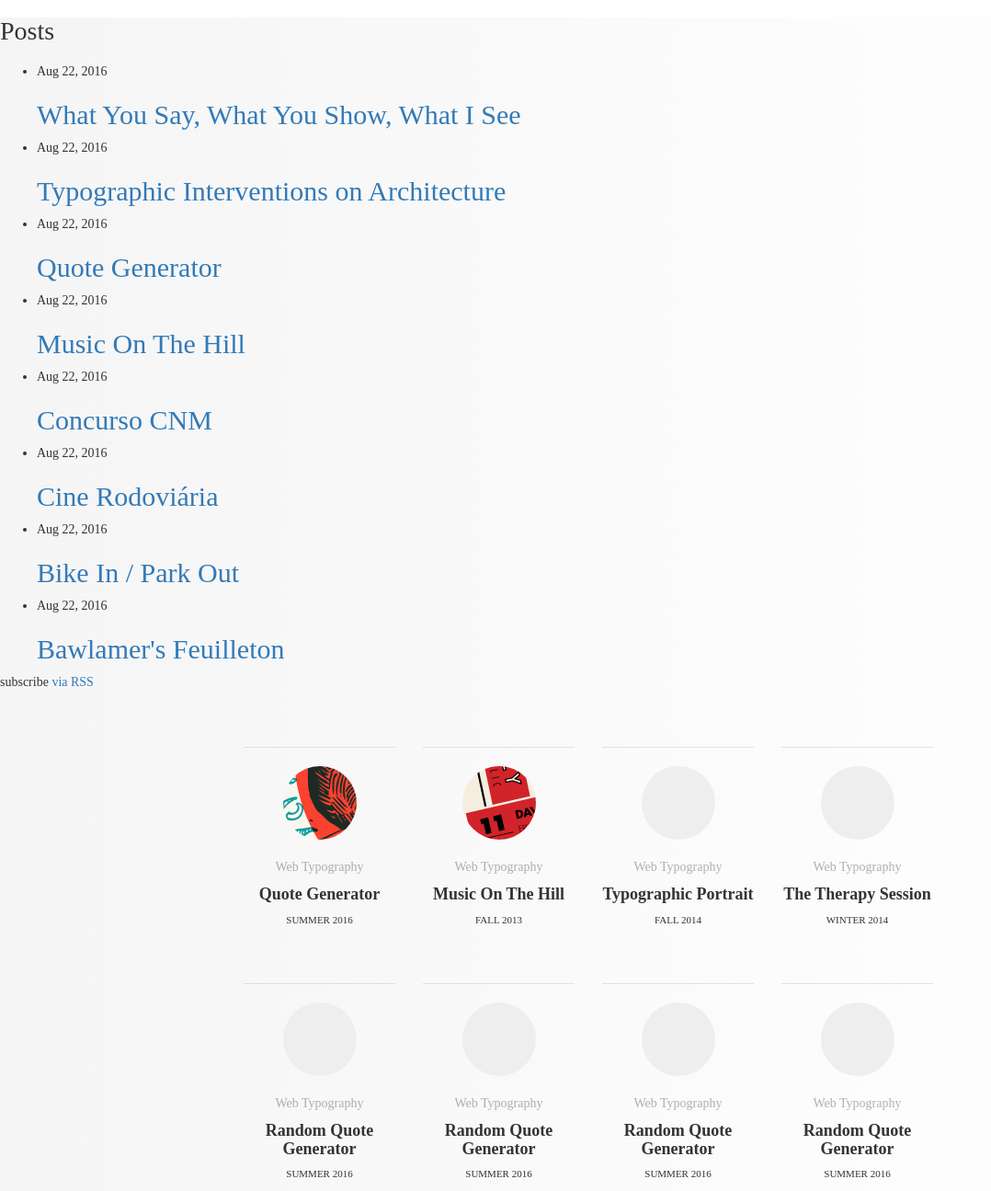
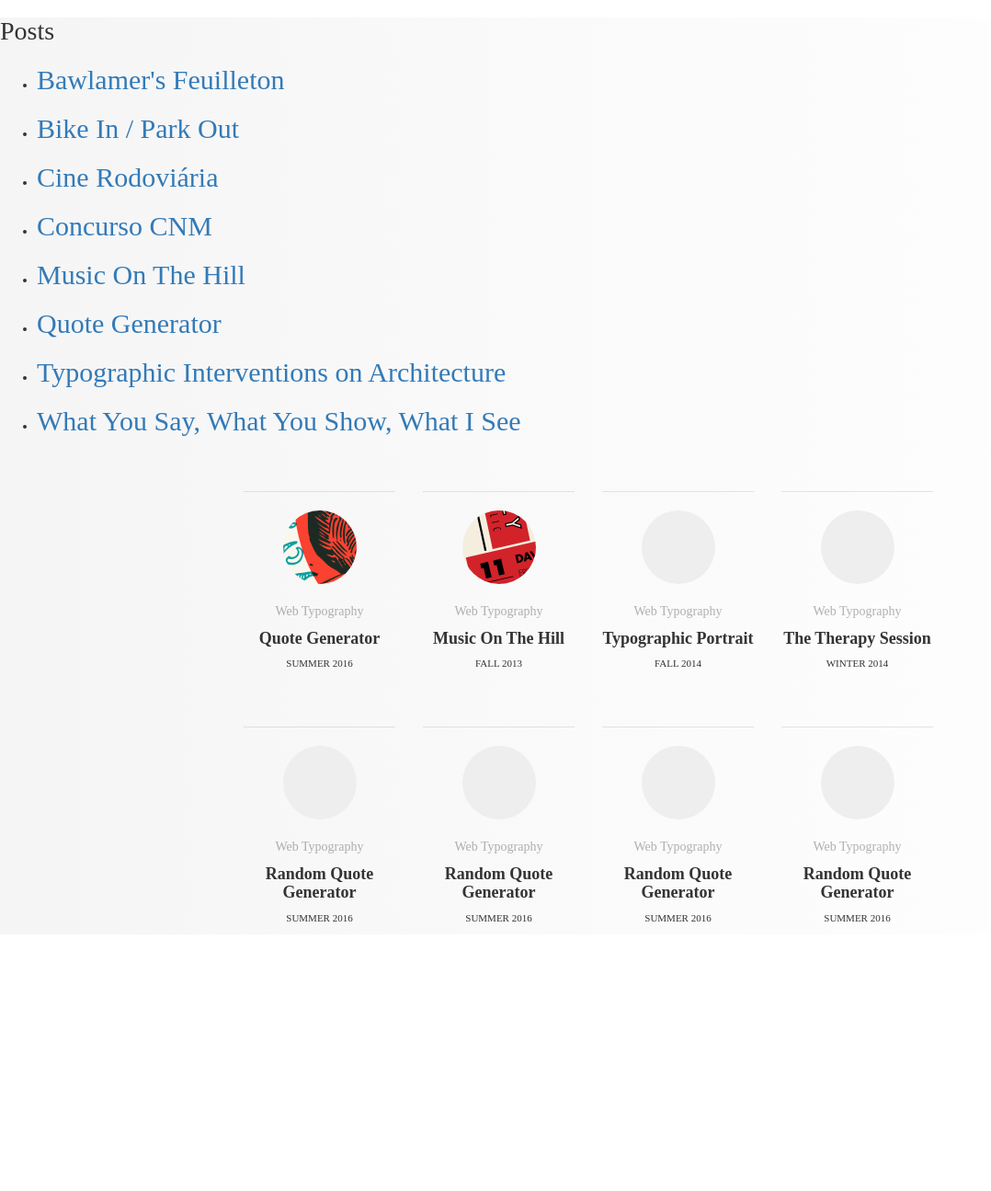
Before and after one commit to carolineportugal/estudioporto, a Jekyll site: the page built from index.html, in a window 1280 px wide. Shown: the whole page at 92% size, without its empty margins (0-1078 px from the left). Built offline with Jekyll 4.4.1, drawn with Linux system fonts in a browser that asks for light colours; nearby versions of some CDN libraries; some web fonts are replaced; after the commit the page ends 1016 px from its top, so only the background shows below that.

Commit message:
adds projects collection and sets up jekyll

```diff
--- a/_config.yml
+++ b/_config.yml
@@ -28,7 +28,14 @@
 markdown: kramdown
 theme: minima
 
-#Sass settings
+# Sass settings
 sass:
   sass_dir: _sass
   style: compressed
+
+include: ["_projects"]
+
+# Collections
+collections:
+  projects:
+    output: true
--- /dev/null
+++ b/_layouts/project.html
@@ -0,0 +1,5 @@
+---
+layout: default
+---
+
+{{ content }}
--- a/_posts/2016-08-22-bawlamers-feuilleton.html
+++ b/_projects/bawlamers-feuilleton.html
@@ -1,11 +1,9 @@
 ---
-layout: post
+layout: project
 title: Bawlamer's Feuilleton
 date: 2016-08-22
-time: 12:22:53
 <!-- categories: Print Design & Typography -->
 <!-- description: A zine inspired by Baltimore, industrial, neon and strippers. And David Byrne. -->
-tags:
 ---
 <section id="bawlamers-feuilleton">
 
--- a/index.html
+++ b/index.html
@@ -7,18 +7,16 @@
   <h1 class="page-heading">Posts</h1>
 
   <ul class="post-list">
-    {% for post in site.posts %}
+    {% for project in site.projects %}
       <li>
-        <span class="post-meta">{{ post.date | date: "%b %-d, %Y" }}</span>
+        <!-- <span class="post-meta">{{ post.date | date: "%b %-d, %Y" }}</span> -->
 
         <h2>
-          <a class="post-link" href="{{ post.url | prepend: site.baseurl }}">{{ post.title | escape }}</a>
+          <a class="post-link" href="{{ project.url | prepend: site.baseurl }}">{{ project.title | escape }}</a>
         </h2>
       </li>
     {% endfor %}
   </ul>
-
-  <p class="rss-subscribe">subscribe <a href="{{ "/feed.xml" | prepend: site.baseurl }}">via RSS</a></p>
 
   <div class="container">
     <div class="row">
```
Also changed, not shown: _projects/bike-in-park-out.html (renamed from _posts/2016-08-22-bike-in-park-out.html), _projects/cine-rodoviaria.html (renamed from _posts/2016-08-22-cine-rodoviaria.html), _projects/concurso-cnm.html (renamed from _posts/2016-08-22-concurso-cnm.html), _projects/music-on-the-hill.html (renamed from _posts/2016-08-22-music-on-the-hill.html), _projects/quote-generator.html (renamed from _posts/2016-08-22-quote-generator.html), _projects/typographic-interventions-on-architecture.html (renamed from _posts/2016-08-22-typographic-interventions.html), _projects/what-you-say.html (renamed from _posts/2016-08-22-what-you-say.html).
